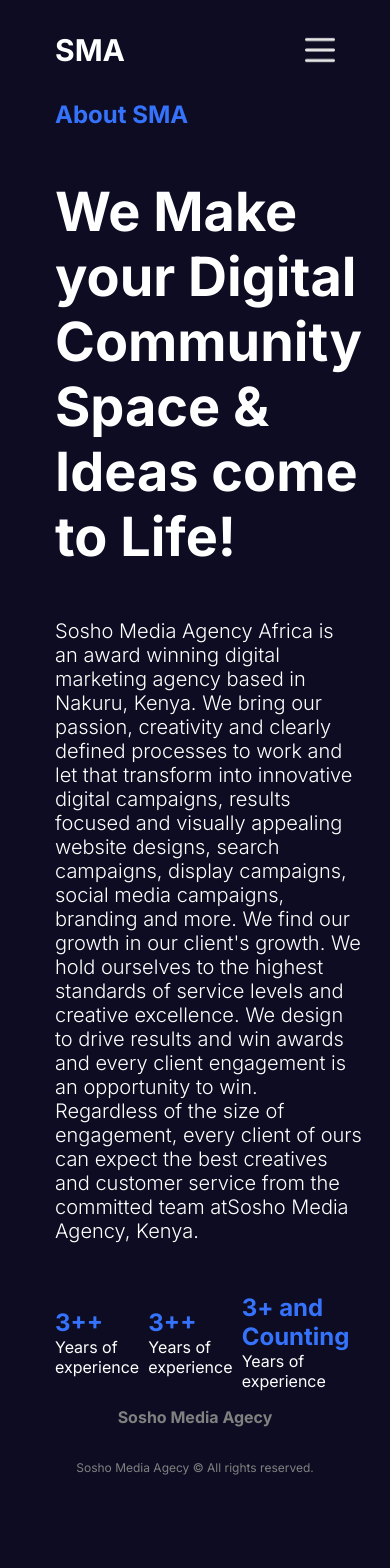
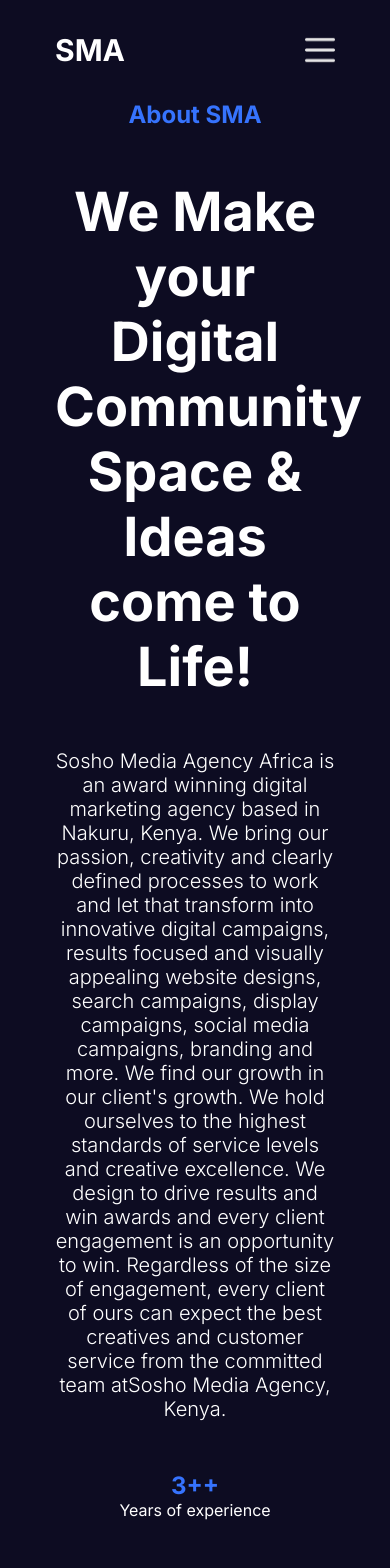
Before and after one commit to jaykido/25.01.24-website, a Next.js app: page /about in a window 390 px wide. Shown: the top 1568 px of the page. Before the commit the page ends 1491 px from the top, so only its background shows below. Built offline with nearby package versions, Linux system fonts and the light colour scheme.

Commit message:
design part complete

```diff
--- a/src/app/about/about.module.css
+++ b/src/app/about/about.module.css
@@ -47,3 +47,15 @@
 .image {
   object-fit: contain;
 }
+
+@media (max-width: 768px) {
+  .container {
+    text-align: center;
+    flex-direction: column;
+  }
+
+  .boxes {
+    flex-direction: column;
+    gap: 50px;
+  }
+}
--- a/src/app/blog/[slug]/page.jsx
+++ b/src/app/blog/[slug]/page.jsx
@@ -5,10 +5,7 @@
   return (
     <div className={styles.container}>
       <div className={styles.imgContainer}>
-        <Image src="/post.png" alt="" fill />
-      </div>
-      <div className={styles.textContainer}>
-        <Image className={styles.img} src="/post.png" alt="" fill />
+        <Image src="/post.png" alt="" fill className={styles.theImg} />
       </div>
       <div className={styles.textContainer}>
         <h1 className={styles.title}>title</h1>
--- a/src/app/blog/[slug]/singlePage.module.css
+++ b/src/app/blog/[slug]/singlePage.module.css
@@ -53,12 +53,15 @@
 }
 
 @media (max-width: 768px) {
-  .imgContainer {
-    /* display: none; */
-  }
-
   .container {
     display: block;
-    /* flex-direction: column; */
+    text-align: center;
+  }
+  .theImg {
+    object-fit: cover;
+  }
+  .imgContainer {
+    height: calc(100vh - 500px);
+    width: auto;
   }
 }
--- a/src/app/contact/contact.module.css
+++ b/src/app/contact/contact.module.css
@@ -42,8 +42,22 @@
   cursor: pointer;
 }
 
-@media (max-width: 768px) {
+/* @media (max-width: 768px) {
   .container {
     flex-direction: column;
   }
+} */
+
+@media (max-width: 768px) {
+  .container {
+    display: block;
+    text-align: center;
+  }
+  /* .theImg {
+    object-fit: cover;
+  }
+  .imgContainer {
+    height: calc(100vh - 500px);
+    width: auto;
+  } */
 }
--- a/src/app/home.module.css
+++ b/src/app/home.module.css
@@ -53,3 +53,34 @@
 
 .heroImg {
 }
+
+/* @media (max-width: 768px) {
+  .container {
+    display: block;
+    text-align: center;
+  }
+
+  .boxes {
+    flex-direction: column;
+    gap: 50px;
+  }
+} */
+
+@media (max-width: 1024px) {
+  .container {
+    flex-direction: column;
+    text-align: center;
+  }
+  .buttons {
+    justify-content: center;
+  }
+}
+
+@media (max-width: 768px) {
+  .title {
+    font-size: 64px;
+  }
+  .brands {
+    widows: 100%;
+  }
+}
```
